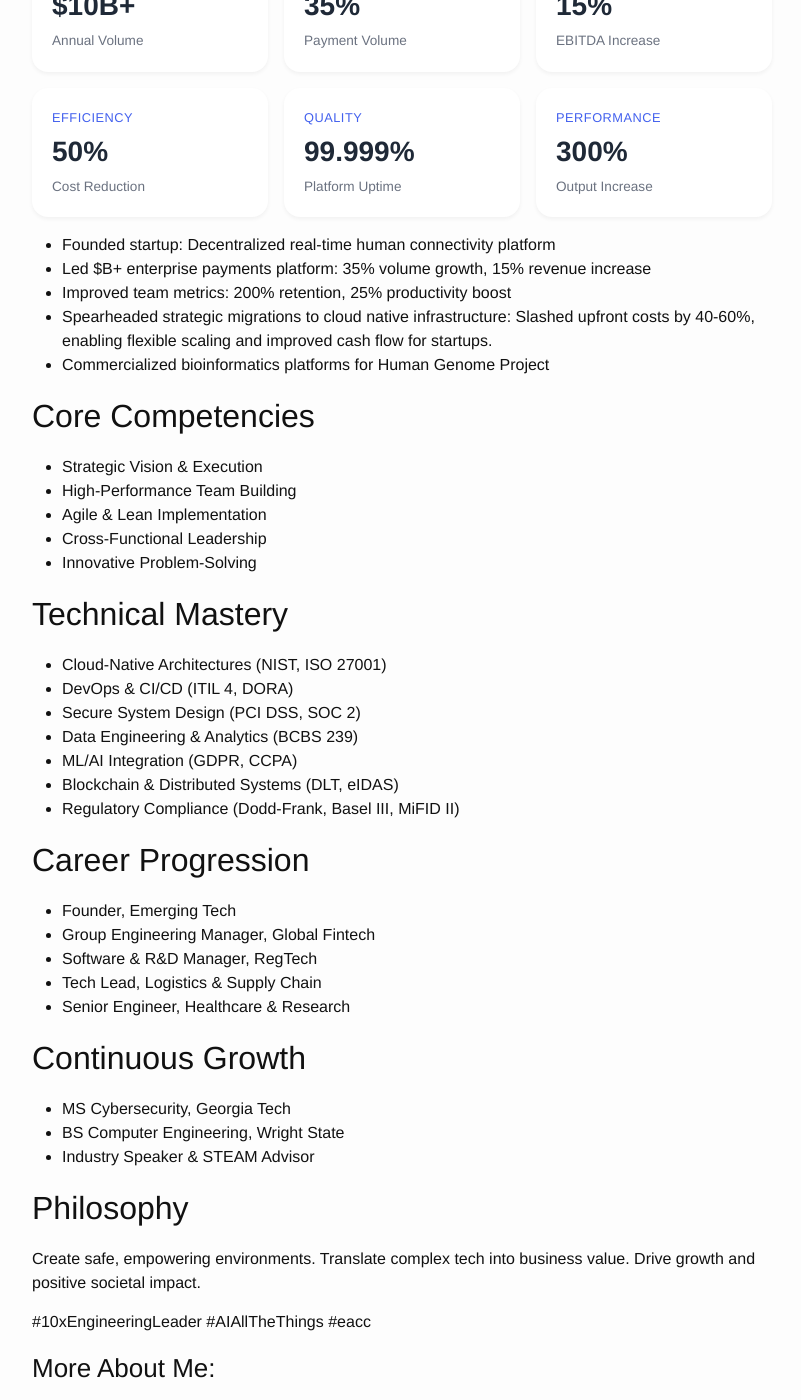
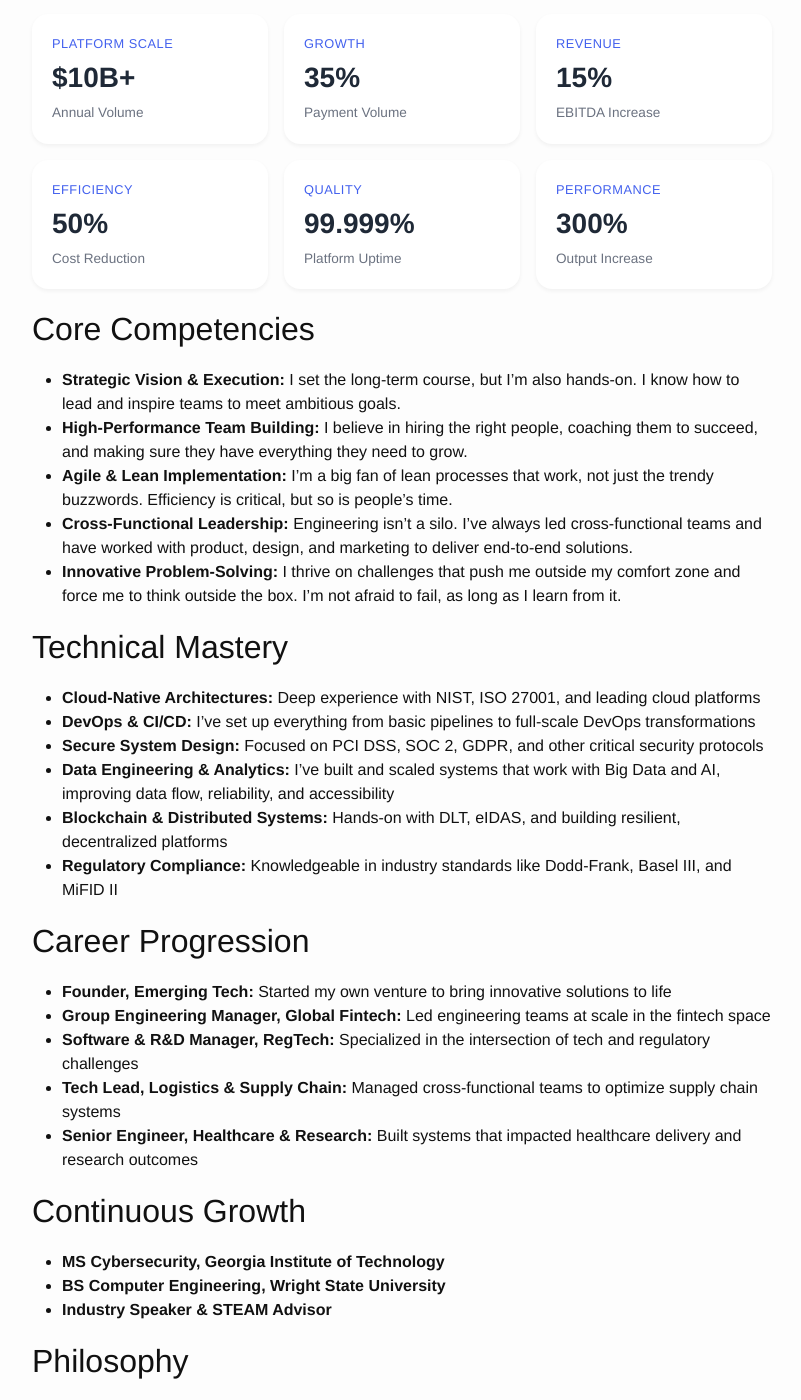
Before and after one commit to wyld3rbit/wyld3rbit.github.io, a Jekyll site: the page built from about.md, in a window 1280 px wide and 1400 px high, scrolled down 376 px. Shown: the whole window, without its empty margins (238-1039 px from the left). Built offline with Jekyll 4.4.1, drawn with Linux system fonts in a browser that asks for light colours; some of the changed text lies outside the part shown.

```diff
--- a/about.md
+++ b/about.md
@@ -7,7 +7,7 @@ permalink: /about/
 
 # Engineering Leader: Innovating for Impact
 
-Visionary tech leader driving growth and innovation in fintech, healthcare, and emerging technologies.
+I've spent most of my career in technical leadership roles, focusing on scaling engineering teams, transforming complex systems, and driving growth through innovation. My journey has been anything but linear, but each step has taught me the importance of being real, staying humble, and keeping a focus on people and results. I know the only way to build great products is by building great teams first.
 
 ## Impact Highlights
 
@@ -82,47 +82,40 @@ Visionary tech leader driving growth and innovation in fintech, healthcare, and
    </div>
 </div>
 
-- Founded startup: Decentralized real-time human connectivity platform
-- Led $B+ enterprise payments platform: 35% volume growth, 15% revenue increase
-- Improved team metrics: 200% retention, 25% productivity boost
-- Spearheaded strategic migrations to cloud native infrastructure: Slashed upfront costs by 40-60%, enabling flexible scaling and improved cash flow for startups.
-- Commercialized bioinformatics platforms for Human Genome Project
-
 ## Core Competencies
 
-- Strategic Vision & Execution
-- High-Performance Team Building
-- Agile & Lean Implementation
-- Cross-Functional Leadership
-- Innovative Problem-Solving
+- **Strategic Vision & Execution:** I set the long-term course, but I’m also hands-on. I know how to lead and inspire teams to meet ambitious goals.
+- **High-Performance Team Building:** I believe in hiring the right people, coaching them to succeed, and making sure they have everything they need to grow.
+- **Agile & Lean Implementation:** I’m a big fan of lean processes that work, not just the trendy buzzwords. Efficiency is critical, but so is people’s time.
+- **Cross-Functional Leadership:** Engineering isn't a silo. I've always led cross-functional teams and have worked with product, design, and marketing to deliver end-to-end solutions.
+- **Innovative Problem-Solving:** I thrive on challenges that push me outside my comfort zone and force me to think outside the box. I’m not afraid to fail, as long as I learn from it.
 
 ## Technical Mastery
 
-- Cloud-Native Architectures (NIST, ISO 27001)
-- DevOps & CI/CD (ITIL 4, DORA)
-- Secure System Design (PCI DSS, SOC 2)
-- Data Engineering & Analytics (BCBS 239)
-- ML/AI Integration (GDPR, CCPA)
-- Blockchain & Distributed Systems (DLT, eIDAS)
-- Regulatory Compliance (Dodd-Frank, Basel III, MiFID II)
+- **Cloud-Native Architectures:** Deep experience with NIST, ISO 27001, and leading cloud platforms
+- **DevOps & CI/CD:** I’ve set up everything from basic pipelines to full-scale DevOps transformations
+- **Secure System Design:** Focused on PCI DSS, SOC 2, GDPR, and other critical security protocols
+- **Data Engineering & Analytics:** I’ve built and scaled systems that work with Big Data and AI, improving data flow, reliability, and accessibility
+- **Blockchain & Distributed Systems:** Hands-on with DLT, eIDAS, and building resilient, decentralized platforms
+- **Regulatory Compliance:** Knowledgeable in industry standards like Dodd-Frank, Basel III, and MiFID II
 
 ## Career Progression
 
-- Founder, Emerging Tech
-- Group Engineering Manager, Global Fintech
-- Software & R&D Manager, RegTech
-- Tech Lead, Logistics & Supply Chain
-- Senior Engineer, Healthcare & Research
+- **Founder, Emerging Tech:** Started my own venture to bring innovative solutions to life
+- **Group Engineering Manager, Global Fintech:** Led engineering teams at scale in the fintech space
+- **Software & R&D Manager, RegTech:** Specialized in the intersection of tech and regulatory challenges
+- **Tech Lead, Logistics & Supply Chain:** Managed cross-functional teams to optimize supply chain systems
+- **Senior Engineer, Healthcare & Research:** Built systems that impacted healthcare delivery and research outcomes
 
 ## Continuous Growth
 
-- MS Cybersecurity, Georgia Tech
-- BS Computer Engineering, Wright State
-- Industry Speaker & STEAM Advisor
+- **MS Cybersecurity, Georgia Institute of Technology**
+- **BS Computer Engineering, Wright State University**
+- **Industry Speaker & STEAM Advisor**
 
 ## Philosophy
 
-Create safe, empowering environments. Translate complex tech into business value. Drive growth and positive societal impact.
+I’ve learned that being a leader isn’t about having all the answers—it’s about creating an environment where your team can succeed and feel trusted to take on the tough problems. I believe in building teams that trust each other, focus on real impact, and are committed to making a difference. I approach my work with a deep sense of responsibility: if we're not solving real problems, we’re wasting everyone’s time. It’s that simple.
 
 #10xEngineeringLeader #AIAllTheThings #eacc
 
```
